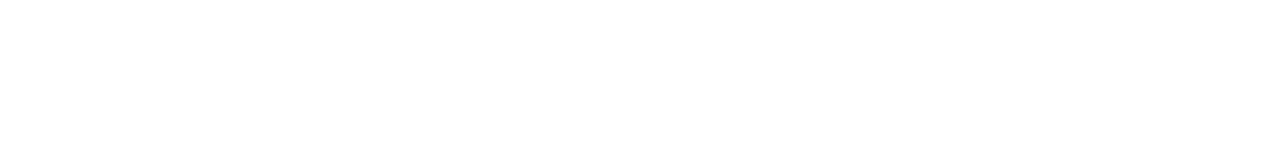
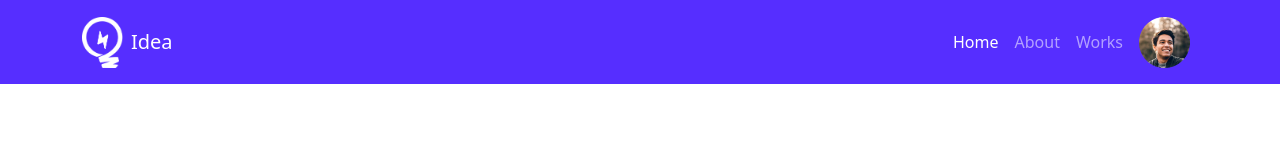
Before and after one commit to Emtiaz-Rahman/leaderboard_bootstarp, a plain HTML site: page index.html in a window 1280 px wide. Drawn offline with Linux system fonts and the light colour scheme.

Commit message:
header part end

```diff
--- a/index.html
+++ b/index.html
@@ -10,7 +10,45 @@
 </head>
 
 <body>
+    <header>
+        <nav class="navbar navbar-expand-lg navbar-dark " style="background-color: #562EFF;">
+            <div class=" container">
+                <a class="navbar-brand d-flex align-items-center" href="#">
+                    <img src="images/icons/logo.png" alt="" width="41" height="51" class="d-inline-block align-text-top">
+                     <span class="ms-2">Idea</span>
+                </a>
+                <button class="navbar-toggler" type="button" data-bs-toggle="collapse"
+                    data-bs-target="#navbarSupportedContent" aria-controls="navbarSupportedContent"
+                    aria-expanded="false" aria-label="Toggle navigation">
+                    <span class="navbar-toggler-icon"></span>
+                </button>
+                <div class="collapse navbar-collapse " id="navbarSupportedContent">
+                    <ul class="navbar-nav ms-auto mb-2 mb-lg-0 d-flex align-items-center">
+                        <li class="nav-item">
+                            <a class="nav-link active" aria-current="page" href="#">Home</a>
+                        </li>
+                        <li class="nav-item">
+                            <a class="nav-link" href="#">About</a>
+                        </li>
+                        <li class="nav-item">
+                            <a class="nav-link" href="#">Works</a>
+                        </li>
+                        <li class="nav-item">
+                            <a class="nav-link" href="#"><img src="images/icons/profile.png" alt="" width="51" height="51" class="d-inline-block align-text-top"></a>
+                        </li>
 
+                    </ul>
+
+                </div>
+            </div>
+        </nav>
+    </header>
+    <main>
+
+    </main>
+    <footer>
+
+    </footer>
 
 
 
```
